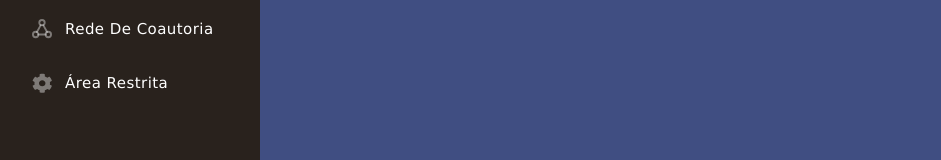
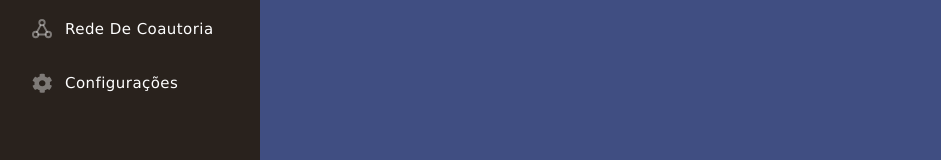
Before and after one commit to ppgcc-ufpi/Sistema_PPGCC, a React (Create React App) app in the folder frontend/: page /Sistema_PPGCC/graficos in a window 1280 px wide. Shown: the part 309-469 px from the top of the page, without its empty margins (0-941 px from the left). Built offline with nearby package versions, Linux system fonts and the light colour scheme; no server answers; a web font is replaced by a local one.

Commit message:
refactor: move acesso ao login para configurações

```diff
--- a/frontend/src/data/data.js
+++ b/frontend/src/data/data.js
@@ -7,5 +7,5 @@ export const navigationLinks = [
     { id: 3, title: 'Currículos', image: iconsImgs.user, path: '/curriculos'},
     { id: 4, title: 'Produção Docente', image: iconsImgs.production, path: '/producao-docente'},
     { id: 5, title: 'Rede de Coautoria', image: iconsImgs.network, path: '/rede-coautoria'},
-    { id: 6, title: 'Área restrita', image: iconsImgs.gears, path: '/portal'}
+    { id: 6, title: 'Configurações', image: iconsImgs.gears, path: '/portal'}
 ];
--- a/frontend/src/templates/InitialPage.js
+++ b/frontend/src/templates/InitialPage.js
@@ -13,9 +13,8 @@ const InitialPage = () => {
                 <div>
                     <h1 className="text-5xl">Sistema PPGCC</h1>
                 </div>
-                <div className="w-screen flex justify-center gap-3">
-                    <button className="bg-secondbgcolor hover:bg-hovercolor px-4 py-2 rounded-lg font-bold"><Link className="text-black" to="/dashboard">Ver dashboards</Link></button>
-                    <button className="bg-secondbgcolor hover:bg-hovercolor px-4 py-2 rounded-lg font-bold"><Link className="text-black" to="/login">Área restrita</Link></button>
+                <div className="w-screen flex justify-center">
+                    <button className="bg-secondbgcolor hover:bg-hovercolor px-4 py-2 rounded-lg font-bold"><Link className="text-black" to="/dashboard">Entrar</Link></button>
                 </div>
             </div>
         </>
```
